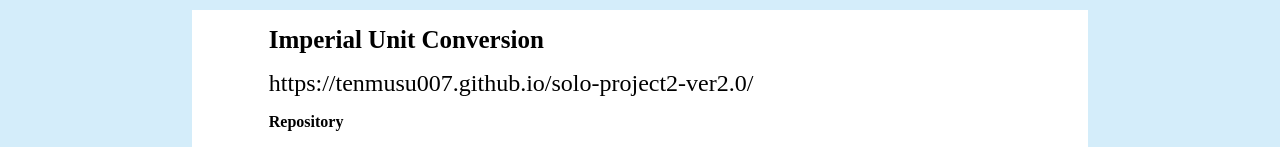
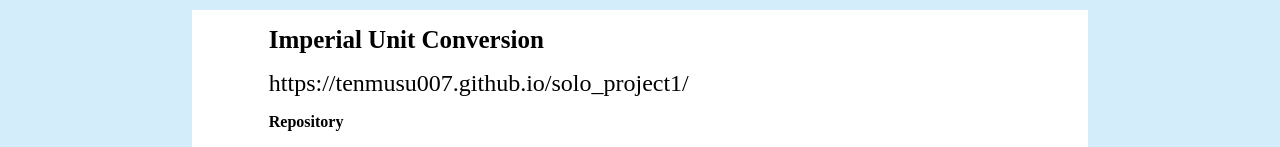
Before and after one commit to tenmusu007/link-tree-var1.6, a React (Create React App) app: page / in a window 1280 px wide. Shown: the part 791-938 px from the top of the page. Built offline with nearby package versions, Linux system fonts and the light colour scheme.

Commit message:
fixed url

```diff
--- a/src/data.js
+++ b/src/data.js
@@ -25,9 +25,9 @@ export const data =[
     },
     {
         name:"Imperial Unit Conversion",
-        url:"https://tenmusu007.github.io/solo-project2-ver2.0/",
+        url:"https://tenmusu007.github.io/solo_project1/",
         category:"tool",
-        urlrepo:"https://github.com/tenmusu007/solo-project2-ver2.0",
+        urlrepo:"https://tenmusu007.github.io/solo_project1/",
         reponame:"Repository"
     },
 ]
```
